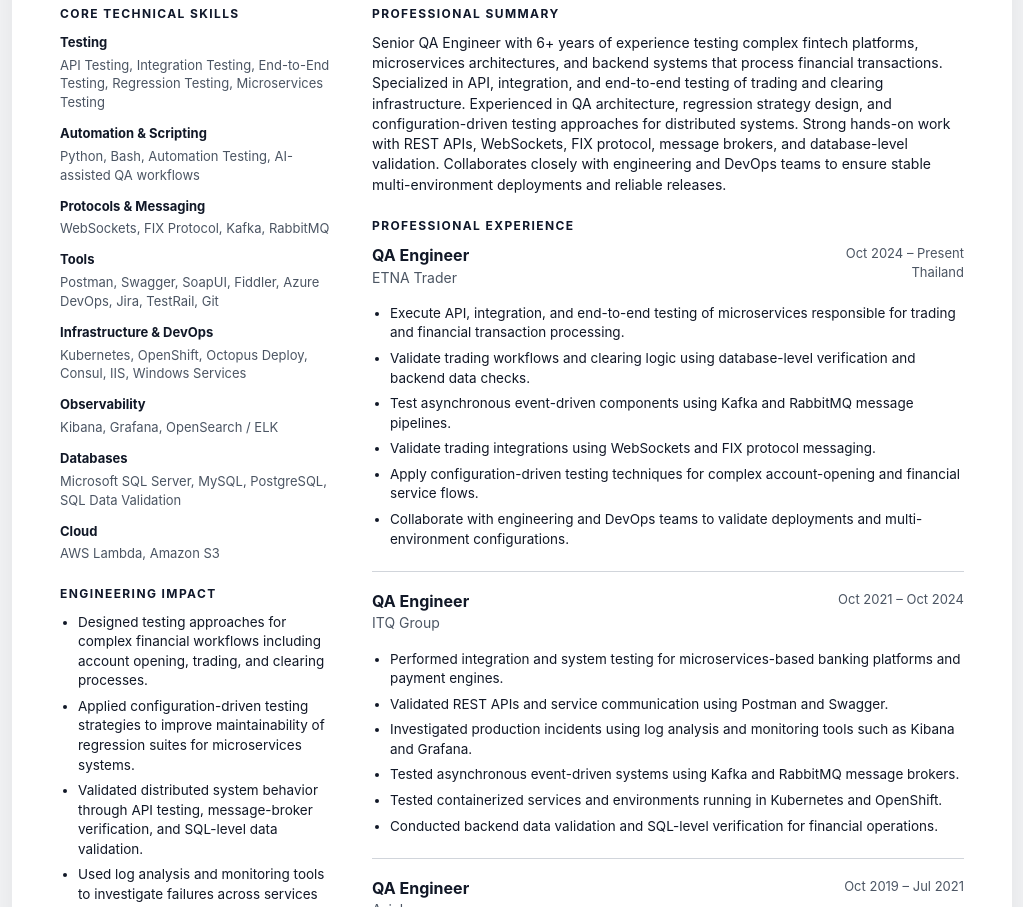
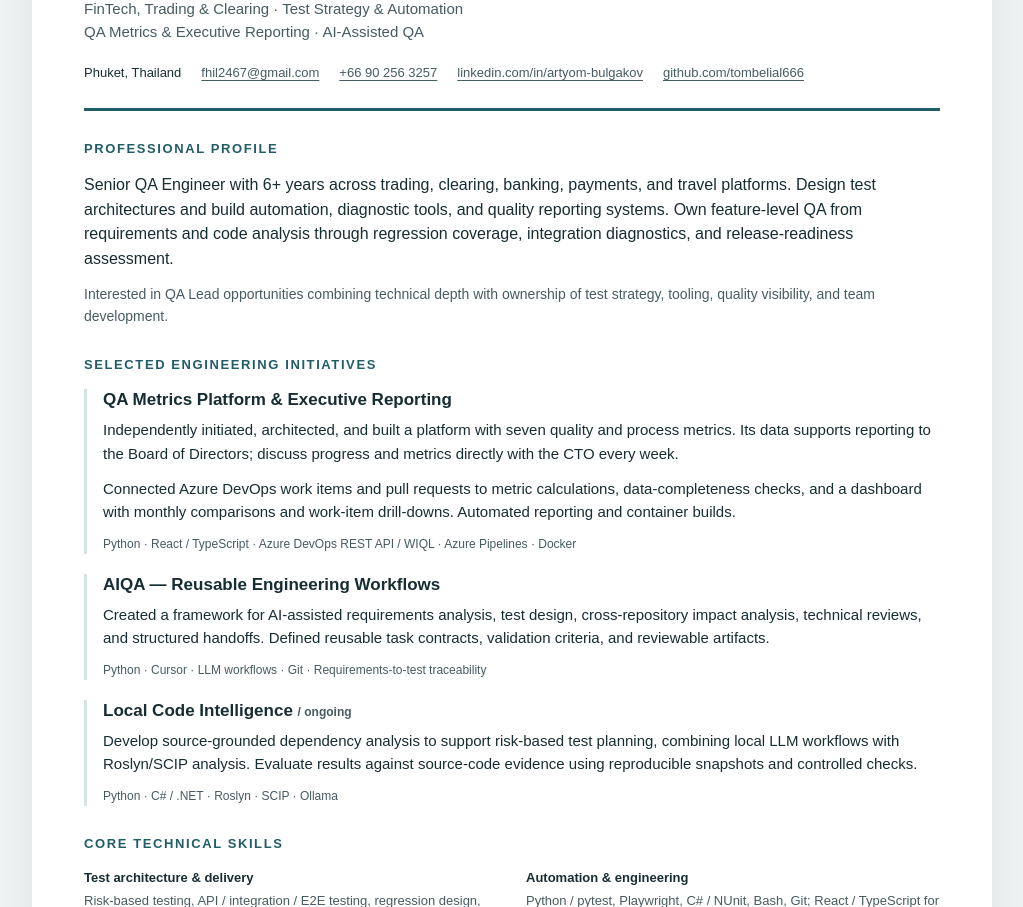
Before and after one commit to tombelial666/resume, a plain HTML site: page index.html in a window 1280 px wide. Shown: the part 221-1128 px from the top of the page, without its empty margins (128-1151 px from the left). Drawn offline with Linux system fonts and the light colour scheme.

Commit message:
Update resume with engineering projects and QA leadership focus

```diff
--- a/index.html
+++ b/index.html
@@ -1,292 +1,179 @@
 <!DOCTYPE html>
 <html lang="en">
 <head>
-  <meta charset="UTF-8" />
-  <meta name="viewport" content="width=device-width, initial-scale=1.0" />
-  <title>Artyom Bulgakov — Resume</title>
+<meta charset="UTF-8">
+<meta name="viewport" content="width=device-width, initial-scale=1">
+<meta name="description" content="Artyom Bulgakov — Senior QA Engineer. Test strategy, automation, trading and clearing systems, QA metrics, and AI-assisted engineering.">
+<meta name="theme-color" content="#163d46">
+<title>Artyom Bulgakov — Senior QA Engineer</title>
 <style>
-    :root{
-      --text:#111827;
-      --muted:#4b5563;
-      --line:#d1d5db;
-      --accent:#0f172a;
-      --bg:#ffffff;
+:root { color-scheme: light; --ink: #172d34; --muted: #475b62; --accent: #215d69; --line: #d6e1e3; }
+* { box-sizing: border-box; }
+body { margin: 0; background: #edf1f2; color: var(--ink); font: 15px/1.55 Arial, Helvetica, sans-serif; }
+a { color: var(--accent); text-underline-offset: 3px; overflow-wrap: anywhere; }
+a:hover { text-decoration-thickness: 2px; }
+a:focus-visible, button:focus-visible { outline: 3px solid var(--accent); outline-offset: 4px; }
+.toolbar { max-width: 960px; margin: 22px auto 12px; padding: 0 24px; display: flex; justify-content: flex-end; }
+button { border: 1px solid var(--accent); border-radius: 5px; background: white; color: var(--accent); padding: 10px 16px; font: inherit; cursor: pointer; }
+button:hover { background: #e3eef0; }
+.page { max-width: 960px; margin: 0 auto 32px; padding: 48px 52px; background: white; box-shadow: 0 8px 32px #163d4610; }
+header { padding-bottom: 24px; border-bottom: 3px solid var(--accent); }
+h1 { margin: 0 0 8px; font-size: 38px; line-height: 1.15; letter-spacing: -1px; }
+.role { margin: 0 0 8px; font-size: 20px; font-weight: 700; color: var(--accent); }
+.specialties { margin: 0; color: var(--muted); }
+.contact { display: flex; flex-wrap: wrap; gap: 6px 20px; margin-top: 20px; font-size: 13px; font-style: normal; }
+.contact a { color: var(--muted); }
+h2 { margin: 0 0 14px; color: var(--accent); font-size: 13px; letter-spacing: 1.6px; text-transform: uppercase; }
+h3 { margin: 0 0 6px; font-size: 17px; line-height: 1.35; }
+section { margin-top: 28px; }
+p { margin: 0 0 12px; }
+p:last-child { margin-bottom: 0; }
+.summary { font-size: 16px; }
+.target { color: var(--muted); font-size: 14px; }
+.project { padding: 0 0 0 16px; border-left: 3px solid var(--line); margin: 0 0 20px; }
+.project:last-child { margin-bottom: 0; }
+.stack { font-size: 12px; color: var(--muted); }
+.skills { display: grid; grid-template-columns: 1fr 1fr; gap: 14px 28px; margin: 0; }
+.skills div { min-width: 0; }
+dt { font-size: 13px; font-weight: 700; margin-bottom: 3px; }
+dd { margin: 0; font-size: 13px; color: var(--muted); }
+.experience { border-top: 1px solid var(--line); padding-top: 28px; }
+.job { margin-bottom: 26px; }
+.job:last-child { margin-bottom: 0; }
+.job-head { display: flex; justify-content: space-between; gap: 12px; align-items: baseline; margin-bottom: 8px; }
+.job-head h3 { margin: 0; }
+.dates { color: var(--muted); font-size: 13px; white-space: nowrap; }
+.job p, li { font-size: 14px; }
+ul { padding-left: 19px; margin: 10px 0 0; }
+li { padding-left: 2px; margin-bottom: 7px; }
+.clients { color: var(--muted); }
+@media (max-width: 700px) {
+.toolbar { margin: 12px 0; padding: 0 20px; }
+.page { padding: 30px 24px; margin: 0; box-shadow: none; }
+h1 { font-size: 32px; }
+.role { font-size: 18px; }
+.contact { flex-direction: column; gap: 8px; }
+.skills { grid-template-columns: 1fr; }
+.job-head { flex-direction: column; gap: 3px; }
+.dates { white-space: normal; }
 }
-    *{box-sizing:border-box}
-    body{
-      margin:0;
-      background:#f3f4f6;
-      font-family: Inter, Roboto, Arial, sans-serif;
-      color:var(--text);
-      line-height:1.45;
-    }
-    .page{
-      width:1000px;
-      margin:24px auto;
-      background:var(--bg);
-      padding:44px 48px;
-      box-shadow:0 8px 30px rgba(0,0,0,.08);
-    }
-    .header{
-      display:grid;
-      grid-template-columns: 1.6fr 1fr;
-      gap:24px;
-      align-items:end;
-      padding-bottom:20px;
-      border-bottom:2px solid var(--accent);
-    }
-    h1{
-      margin:0 0 6px 0;
-      font-size:34px;
-      line-height:1.1;
-      letter-spacing:.2px;
-    }
-    .role{
-      font-size:16px;
-      color:var(--muted);
-      font-weight:600;
-      margin-bottom:8px;
-    }
-    .target-line{
-      font-size:13px;
-      font-weight:700;
-      color:var(--accent);
-      letter-spacing:.2px;
-    }
-    .contact{
-      text-align:right;
-      font-size:13px;
-      color:var(--muted);
-    }
-    .contact div{ margin:3px 0; }
-    .layout{
-      display:grid;
-      grid-template-columns: 280px 1fr;
-      gap:32px;
-      margin-top:24px;
-    }
-    .section{
-      margin-bottom:22px;
-    }
-    .section h2{
-      margin:0 0 10px 0;
-      font-size:12px;
-      letter-spacing:1.4px;
-      text-transform:uppercase;
-      color:var(--accent);
-    }
-    .summary{
-      font-size:14px;
-      color:var(--text);
-    }
-    .skill-group{
-      margin-bottom:12px;
-    }
-    .skill-group-title{
-      font-size:13px;
-      font-weight:700;
-      margin-bottom:4px;
-    }
-    .skill-group p{
-      margin:0;
-      font-size:13px;
-      color:var(--muted);
-    }
-    .job{
-      margin-bottom:18px;
-      padding-bottom:16px;
-      border-bottom:1px solid var(--line);
-    }
-    .job:last-child{ border-bottom:none; padding-bottom:0; }
-    .job-head{
-      display:flex;
-      justify-content:space-between;
-      gap:16px;
-      align-items:flex-start;
-      margin-bottom:6px;
-    }
-    .job-title{
-      font-size:16px;
-      font-weight:700;
-    }
-    .job-meta{
-      font-size:13px;
-      color:var(--muted);
-      text-align:right;
-      white-space:nowrap;
-    }
-    .company{
-      font-size:14px;
-      color:var(--muted);
-      margin-bottom:8px;
-    }
-    ul{
-      margin:8px 0 0 18px;
-      padding:0;
-    }
-    li{
-      margin:0 0 6px 0;
-      font-size:13.5px;
-    }
-    .impact{
-      margin:0;
-      padding-left:18px;
-    }
-    .impact li{
-      color:var(--text);
-    }
-    @media print{
-      body{ background:#fff; }
-      .page{
-        width:auto;
-        margin:0;
-        box-shadow:none;
-        padding:18mm 16mm;
-      }
+@page { size: A4; margin: 14mm 15mm; }
+@media print {
+body { background: white; font-size: 10pt; line-height: 1.35; }
+.toolbar { display: none; }
+.page { max-width: none; margin: 0; padding: 0; box-shadow: none; }
+header { padding-bottom: 12px; }
+h1 { font-size: 27pt; }
+.role { font-size: 14pt; }
+.specialties { font-size: 10pt; }
+.contact { flex-direction: row; margin-top: 12px; gap: 4px 14px; font-size: 9pt; }
+h2 { font-size: 10pt; margin-bottom: 10px; }
+h3 { font-size: 12pt; }
+section { margin-top: 16px; }
+.summary { font-size: 11pt; }
+.target, .job p, li { font-size: 10pt; }
+.project { margin-bottom: 14px; break-inside: avoid; }
+.stack { font-size: 8.5pt; }
+.skills { grid-template-columns: 1fr 1fr; gap: 10px 22px; }
+dt, dd { font-size: 9pt; }
+.experience { break-before: page; border: none; padding-top: 0; margin-top: 0; }
+.job { margin-bottom: 20px; }
+.job-head { flex-direction: row; gap: 12px; }
+.dates { font-size: 9pt; }
+h2, h3, .job-head { break-after: avoid; }
+li { break-inside: avoid; margin-bottom: 5px; }
+p { margin-bottom: 10px; orphans: 3; widows: 3; }
+a { text-decoration: none; color: inherit; }
 }
 </style>
 </head>
 <body>
-  <div class="page">
-    <div class="header">
-      <div>
+<div class="toolbar"><button type="button" onclick="window.print()">Print / Save PDF</button></div>
+<main class="page">
+<header>
 <h1>Artyom Bulgakov</h1>
-        <div class="role">Senior QA Engineer / SDET | FinTech, Trading & Distributed Systems</div>
-        <div class="target-line">Target Roles: Senior QA Engineer, SDET | FinTech, Trading Platforms, Clearing Systems</div>
-      </div>
-      <div class="contact">
-        <div>Phuket, Thailand</div>
-        <div><a href="mailto:fhil2467@gmail.com">fhil2467@gmail.com</a></div>
-        <div>+66 90 256 3257</div>
-        <div><a href="https://www.linkedin.com/in/artyom-bulgakov/">linkedin.com/in/artyom-bulgakov</a></div>
-        <div><a href="https://github.com/tombelial666">github.com/tombelial666</a></div>
-      </div>
-    </div>
-
-    <div class="layout">
-      <aside>
-        <div class="section">
-          <h2>Core Technical Skills</h2>
-
-          <div class="skill-group">
-            <div class="skill-group-title">Testing</div>
-            <p>API Testing, Integration Testing, End-to-End Testing, Regression Testing, Microservices Testing</p>
-          </div>
-
-          <div class="skill-group">
-            <div class="skill-group-title">Automation & Scripting</div>
-            <p>Python, Bash, Automation Testing, AI-assisted QA workflows</p>
-          </div>
-
-          <div class="skill-group">
-            <div class="skill-group-title">Protocols & Messaging</div>
-            <p>WebSockets, FIX Protocol, Kafka, RabbitMQ</p>
-          </div>
-
-          <div class="skill-group">
-            <div class="skill-group-title">Tools</div>
-            <p>Postman, Swagger, SoapUI, Fiddler, Azure DevOps, Jira, TestRail, Git</p>
-          </div>
-
-          <div class="skill-group">
-            <div class="skill-group-title">Infrastructure & DevOps</div>
-            <p>Kubernetes, OpenShift, Octopus Deploy, Consul, IIS, Windows Services</p>
-          </div>
-
-          <div class="skill-group">
-            <div class="skill-group-title">Observability</div>
-            <p>Kibana, Grafana, OpenSearch / ELK</p>
-          </div>
-
-          <div class="skill-group">
-            <div class="skill-group-title">Databases</div>
-            <p>Microsoft SQL Server, MySQL, PostgreSQL, SQL Data Validation</p>
-          </div>
-
-          <div class="skill-group">
-            <div class="skill-group-title">Cloud</div>
-            <p>AWS Lambda, Amazon S3</p>
-          </div>
-        </div>
-
-        <div class="section">
-          <h2>Engineering Impact</h2>
-          <ul class="impact">
-            <li>Designed testing approaches for complex financial workflows including account opening, trading, and clearing processes.</li>
-            <li>Applied configuration-driven testing strategies to improve maintainability of regression suites for microservices systems.</li>
-            <li>Validated distributed system behavior through API testing, message-broker verification, and SQL-level data validation.</li>
-            <li>Used log analysis and monitoring tools to investigate failures across services and integration points.</li>
-            <li>Introduced AI-assisted QA workflows using Cursor IDE and LLM tools to accelerate creation of test documentation, scripts, and troubleshooting steps.</li>
+<p class="role">Senior QA Engineer</p>
+<p class="specialties">FinTech, Trading &amp; Clearing · Test Strategy &amp; Automation<br>QA Metrics &amp; Executive Reporting · AI-Assisted QA</p>
+<address class="contact" aria-label="Contact details">
+<span>Phuket, Thailand</span>
+<a href="mailto:fhil2467@gmail.com">fhil2467@gmail.com</a>
+<a href="tel:+66902563257">+66 90 256 3257</a>
+<a href="https://www.linkedin.com/in/artyom-bulgakov/">linkedin.com/in/artyom-bulgakov</a>
+<a href="https://github.com/tombelial666">github.com/tombelial666</a>
+</address>
+</header>
+<section aria-labelledby="profile-heading">
+<h2 id="profile-heading">Professional profile</h2>
+<p class="summary">Senior QA Engineer with 6+ years across trading, clearing, banking, payments, and travel platforms. Design test architectures and build automation, diagnostic tools, and quality reporting systems. Own feature-level QA from requirements and code analysis through regression coverage, integration diagnostics, and release-readiness assessment.</p>
+<p class="target">Interested in QA Lead opportunities combining technical depth with ownership of test strategy, tooling, quality visibility, and team development.</p>
+</section>
+<section aria-labelledby="projects-heading">
+<h2 id="projects-heading">Selected engineering initiatives</h2>
+<article class="project">
+<h3>QA Metrics Platform &amp; Executive Reporting</h3>
+<p>Independently initiated, architected, and built a platform with seven quality and process metrics. Its data supports reporting to the Board of Directors; discuss progress and metrics directly with the CTO every week.</p>
+<p>Connected Azure DevOps work items and pull requests to metric calculations, data-completeness checks, and a dashboard with monthly comparisons and work-item drill-downs. Automated reporting and container builds.</p>
+<p class="stack">Python · React / TypeScript · Azure DevOps REST API / WIQL · Azure Pipelines · Docker</p>
+</article>
+<article class="project">
+<h3>AIQA — Reusable Engineering Workflows</h3>
+<p>Created a framework for AI-assisted requirements analysis, test design, cross-repository impact analysis, technical reviews, and structured handoffs. Defined reusable task contracts, validation criteria, and reviewable artifacts.</p>
+<p class="stack">Python · Cursor · LLM workflows · Git · Requirements-to-test traceability</p>
+</article>
+<article class="project">
+<h3>Local Code Intelligence <span class="stack">/ ongoing</span></h3>
+<p>Develop source-grounded dependency analysis to support risk-based test planning, combining local LLM workflows with Roslyn/SCIP analysis. Evaluate results against source-code evidence using reproducible snapshots and controlled checks.</p>
+<p class="stack">Python · C# / .NET · Roslyn · SCIP · Ollama</p>
+</article>
+</section>
+<section aria-labelledby="skills-heading">
+<h2 id="skills-heading">Core technical skills</h2>
+<dl class="skills">
+<div><dt>Test architecture &amp; delivery</dt><dd>Risk-based testing, API / integration / E2E testing, regression design, release criteria, quality metrics</dd></div>
+<div><dt>Automation &amp; engineering</dt><dd>Python / pytest, Playwright, C# / NUnit, Bash, Git; React / TypeScript for QA reporting tools</dd></div>
+<div><dt>Protocols &amp; data</dt><dd>REST, SOAP, FIX, WebSockets, Kafka, RabbitMQ; SQL Server, PostgreSQL, MySQL</dd></div>
+<div><dt>Infrastructure &amp; delivery tools</dt><dd>Azure DevOps, Azure Pipelines, Docker, Kubernetes, OpenShift, Octopus Deploy, Consul, IIS, AWS Lambda / S3</dd></div>
+<div><dt>Diagnostics &amp; resilience</dt><dd>Kibana, Grafana, OpenSearch / ELK, JMeter, SQL performance analysis, authentication and rate-limit checks</dd></div>
+<div><dt>Collaboration &amp; test management</dt><dd>Requirements review, test-case review, estimation, onboarding, technical documentation; Jira, TestRail, Xray / Zephyr, TestIT</dd></div>
+</dl>
+</section>
+<section class="experience" aria-labelledby="experience-heading">
+<h2 id="experience-heading">Professional experience</h2>
+<article class="job">
+<div class="job-head"><h3>QA Engineer · ETNA Trader</h3><span class="dates">Oct 2024 – Present · Thailand</span></div>
+<p>Design test architectures and build engineering tools for trading, clearing, and account management. Own feature-level QA from requirements and code analysis through automation, integration diagnostics, and release-readiness assessment.</p>
+<ul>
+<li>Independently built the QA metrics platform described above, from metric definitions and data integration through implementation, validation, and delivery; its data supports Board-level reporting.</li>
+<li>Build API, UI, and database regression suites with Python/pytest, Playwright, and C#/NUnit, including contract checks, negative scenarios, configuration-driven coverage, and requirements-to-test traceability.</li>
+<li>Design risk-based release coverage from code changes and system dependencies; define exit criteria and provide release-readiness assessments with documented blockers.</li>
+<li>Investigate failures across OMS, FIX gateways, WebSockets, APIs, and databases. Validate equity and options order lifecycles, routing, cancellation and replacement, account-opening integrations, and asynchronous Kafka/RabbitMQ flows.</li>
+<li>Configure and troubleshoot integration environments using Octopus Deploy, Consul, and IIS; validate document-ingestion flows across SFTP, AWS Lambda, S3, and downstream data.</li>
+<li>Test authentication resilience, rate limiting, and spoofed-header handling; run JMeter load checks with SQL Server performance and wait-stat analysis.</li>
+<li>Created AIQA and develop Local Code Intelligence to support reusable engineering workflows and source-grounded risk analysis. Consolidated Omnibus architecture, setup, and integration diagnostics into a documentation hub.</li>
 </ul>
-        </div>
-      </aside>
-
-      <main>
-        <div class="section">
-          <h2>Professional Summary</h2>
-          <div class="summary">
-            Senior QA Engineer with 6+ years of experience testing complex fintech platforms, microservices architectures, and backend systems that process financial transactions. Specialized in API, integration, and end-to-end testing of trading and clearing infrastructure. Experienced in QA architecture, regression strategy design, and configuration-driven testing approaches for distributed systems. Strong hands-on work with REST APIs, WebSockets, FIX protocol, message brokers, and database-level validation. Collaborates closely with engineering and DevOps teams to ensure stable multi-environment deployments and reliable releases.
-          </div>
-        </div>
-
-        <div class="section">
-          <h2>Professional Experience</h2>
-
-          <div class="job">
-            <div class="job-head">
-              <div>
-                <div class="job-title">QA Engineer</div>
-                <div class="company">ETNA Trader</div>
-              </div>
-              <div class="job-meta">Oct 2024 – Present<br>Thailand</div>
-            </div>
+</article>
+<article class="job">
+<div class="job-head"><h3>QA Engineer · ITQ Group</h3><span class="dates">Oct 2021 – Oct 2024</span></div>
+<p>Tested banking and brokerage platforms across engagements with Moscow Credit Bank, Renaissance Credit, and Otkritie Broker.</p>
 <ul>
-              <li>Execute API, integration, and end-to-end testing of microservices responsible for trading and financial transaction processing.</li>
-              <li>Validate trading workflows and clearing logic using database-level verification and backend data checks.</li>
-              <li>Test asynchronous event-driven components using Kafka and RabbitMQ message pipelines.</li>
-              <li>Validate trading integrations using WebSockets and FIX protocol messaging.</li>
-              <li>Apply configuration-driven testing techniques for complex account-opening and financial service flows.</li>
-              <li>Collaborate with engineering and DevOps teams to validate deployments and multi-environment configurations.</li>
+<li>Performed API, integration, system, and end-to-end testing for microservices, payment processing, SSO, ESB, and CRM integrations.</li>
+<li>Prepared pre-production integration testing with service stubs; validated asynchronous processing through Kafka/RabbitMQ and backend data using SQL.</li>
+<li>Investigated production incidents with Kibana and Grafana; diagnosed application configurations, containers, and test environments in Kubernetes and OpenShift.</li>
+<li>Tested web and Android applications, including API behavior, user interfaces, responsive layouts, and integration flows.</li>
+<li>Reviewed requirements and colleagues’ test cases, estimated testing work, maintained coverage and status reports, and onboarded new team members. Maintained documentation in TestRail, Jira Xray/Zephyr, and TestIT.</li>
 </ul>
-          </div>
-
-          <div class="job">
-            <div class="job-head">
-              <div>
-                <div class="job-title">QA Engineer</div>
-                <div class="company">ITQ Group</div>
-              </div>
-              <div class="job-meta">Oct 2021 – Oct 2024</div>
-            </div>
+<p class="clients">Selected projects: Moscow Credit Bank — SSO and SME lending; Renaissance Credit — Payment Engine 2.0; Otkritie Broker — ESB integrations and Siebel CRM.</p>
+</article>
+<article class="job">
+<div class="job-head"><h3>QA Engineer · aviakassa.com</h3><span class="dates">Oct 2019 – Jul 2021</span></div>
+<p>Tested an online travel platform for flight, railway, bus, and accommodation bookings.</p>
 <ul>
-              <li>Performed integration and system testing for microservices-based banking platforms and payment engines.</li>
-              <li>Validated REST APIs and service communication using Postman and Swagger.</li>
-              <li>Investigated production incidents using log analysis and monitoring tools such as Kibana and Grafana.</li>
-              <li>Tested asynchronous event-driven systems using Kafka and RabbitMQ message brokers.</li>
-              <li>Tested containerized services and environments running in Kubernetes and OpenShift.</li>
-              <li>Conducted backend data validation and SQL-level verification for financial operations.</li>
+<li>Performed functional, regression, exploratory, integration, and acceptance testing of web functionality and REST/SOAP services.</li>
+<li>Validated APIs with Postman and backend data with MySQL; tested responsive and cross-browser behavior and investigated issues through Kibana logs.</li>
+<li>Maintained test cases and checklists, documented defects in Jira, and worked with analysts and developers to clarify requirements and investigate failures.</li>
 </ul>
-          </div>
-
-          <div class="job">
-            <div class="job-head">
-              <div>
-                <div class="job-title">QA Engineer</div>
-                <div class="company">Aviakassa.com</div>
-              </div>
-              <div class="job-meta">Oct 2019 – Jul 2021</div>
-            </div>
-            <ul>
-              <li>Performed functional, regression, and exploratory testing for an online travel booking platform.</li>
-              <li>Tested REST and SOAP APIs and validated backend responses using Postman.</li>
-              <li>Executed cross-browser testing for responsive web interfaces.</li>
-              <li>Analyzed system logs using Kibana to identify defects and integration issues.</li>
-              <li>Maintained QA documentation, test cases, and bug tracking workflows in Jira.</li>
-            </ul>
-          </div>
-        </div>
+</article>
+</section>
 </main>
-    </div>
-  </div>
 </body>
 </html>
```
Lines whose indentation alone changed are shown as unchanged.
